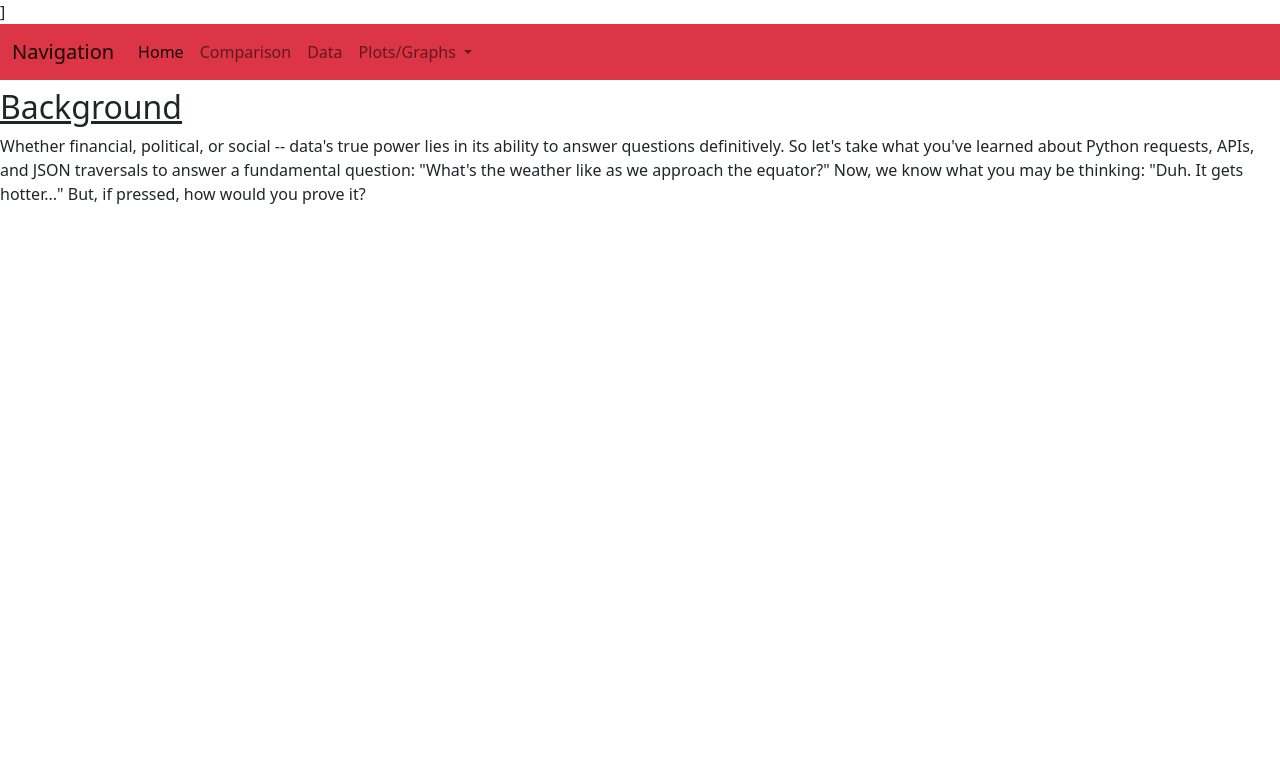
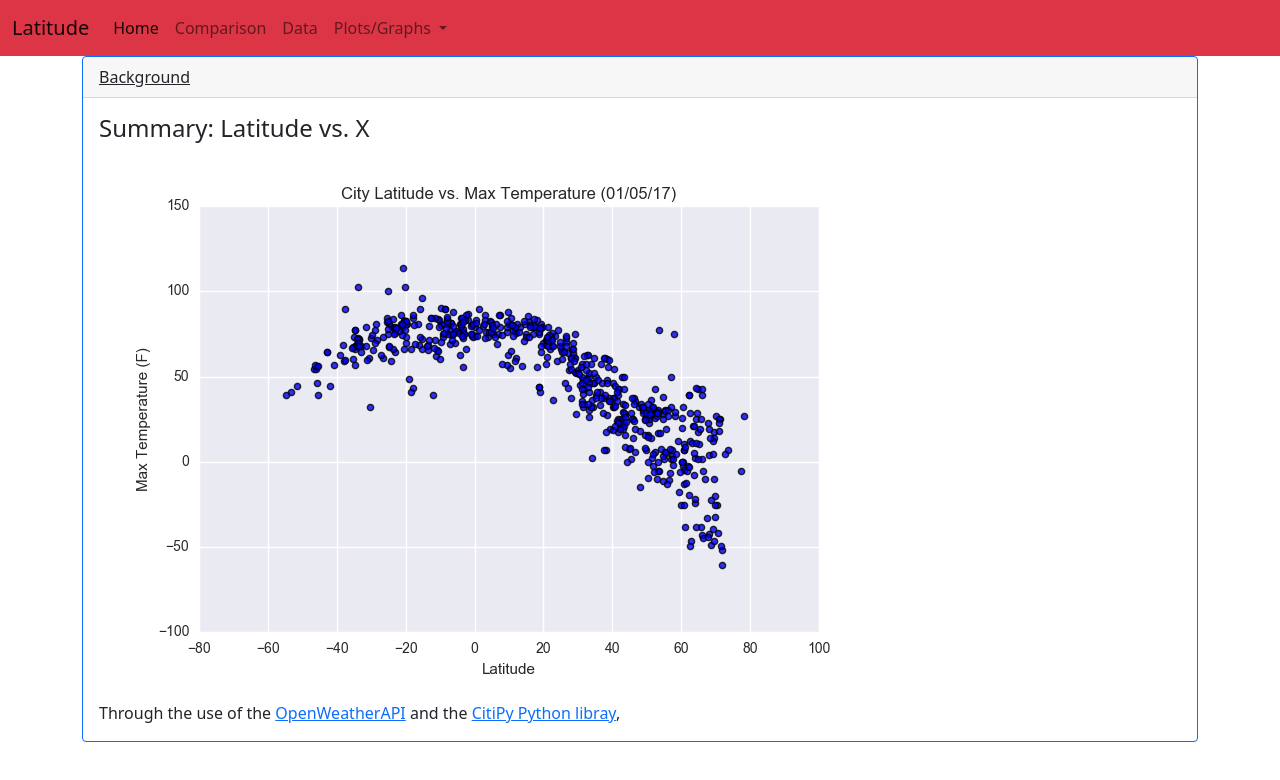
Before and after one commit to abhikenobi/Web-Design-Challenge, a plain HTML site: page index.html in a window 1280 px wide. Drawn offline with nearby package versions, Linux system fonts and the light colour scheme.

Commit message:
Update index.html

```diff
--- a/index.html
+++ b/index.html
@@ -5,7 +5,7 @@
     <meta charset="UTF-8">
     <meta name="viewport" content="width=device-width,initial-scale=1,user-scalable=yes">
     <!-- Link CSS/Bootstrap files -->
-    <link rel="stylesheet" type="text/css" href="Resources/assets/reset.css">]
+    <link rel="stylesheet" type="text/css" href="Resources/assets/reset.css">
     <link rel="stylesheet" type="text/css" href="Resources/assets/style.css">
     <!-- CSS only -->
     <link href="https://cdn.jsdelivr.net/npm/bootstrap@5.0.1/dist/css/bootstrap.min.css" rel="stylesheet"
@@ -19,10 +19,10 @@
 
 <body>
     <!-- Navbar -->
-    <nav class="navbar navbar-expand-lg navbar-light bg-danger">
+    <nav class="navbar fixed-top navbar-expand-lg navbar-light bg-danger">
         <div class="container-fluid">
-          <a class="navbar-brand" href="index.html">Navigation</a>
-          <button class="navbar-toggler" type="button" data-bs-toggle="collapse" data-bs-target="#navbarSupportedContent" aria-controls="navbarSupportedContent" aria-expanded="false" aria-label="Toggle navigation">
+          <a class="navbar-brand" href="index.html">Latitude</a>
+          <button class="navbar-toggler border" type="button" data-bs-toggle="collapse" data-bs-target="#navbarSupportedContent" aria-controls="navbarSupportedContent" aria-expanded="false" aria-label="Toggle navigation">
             <span class="navbar-toggler-icon"></span>
           </button>
           <div class="collapse navbar-collapse" id="navbarSupportedContent">
@@ -48,23 +48,27 @@
                   <li><hr class="dropdown-divider"></li>
                   <li><a class="dropdown-item" href="#">All Plots</a></li>
                 </ul>
-              <!-- </li>
-              <li class="nav-item">
-                <a class="nav-link disabled" href="#" tabindex="-1" aria-disabled="true">Disabled</a>
-              </li> -->
             </ul>
           </div>
         </div>
       </nav>
     <!-- Heading -->
-    <h1></h1>
+    <h1>Latitude & Weather</h1>
 
-    <h2><u>Background</u></h2>
-
-    <!-- Explanation of Project -->
-    <p>Whether financial, political, or social -- data's true power lies in its ability to answer questions definitively. So let's take what you've learned about Python requests, APIs, and JSON traversals to answer a fundamental question: "What's the weather like as we approach the equator?"
-        Now, we know what you may be thinking: "Duh. It gets hotter..."
-        But, if pressed, how would you prove it?</p>
+    <!-- Summary/Explanation of Project -->
+    <div class="container">
+    <div class="card border-primary mb-3" style="max-width: 200rem;">
+      <div class="card-header">
+        <u>Background</u>
+      </div>
+      <div class="card-body">
+        <h4 class="card-title">Summary: Latitude vs. X</h4>
+        <img src="Resources/assets/images/Fig1.png" alt="Latitude vs. Max Temperature" class="description-image">
+        <p class="card-text">
+          Through the use of the <a href="https.://openweathermap.org/api":>OpenWeatherAPI</a> and the <a href="https://pypi.org/project/citipy/">CitiPy Python libray</a>,
+        </p>
+      </div>
+    </div>
 </body>
 
 </html>
```
